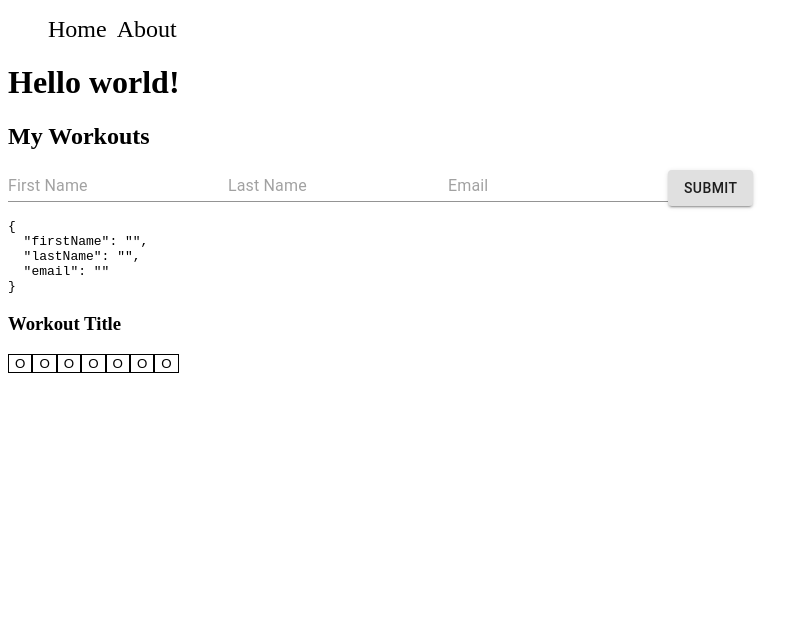
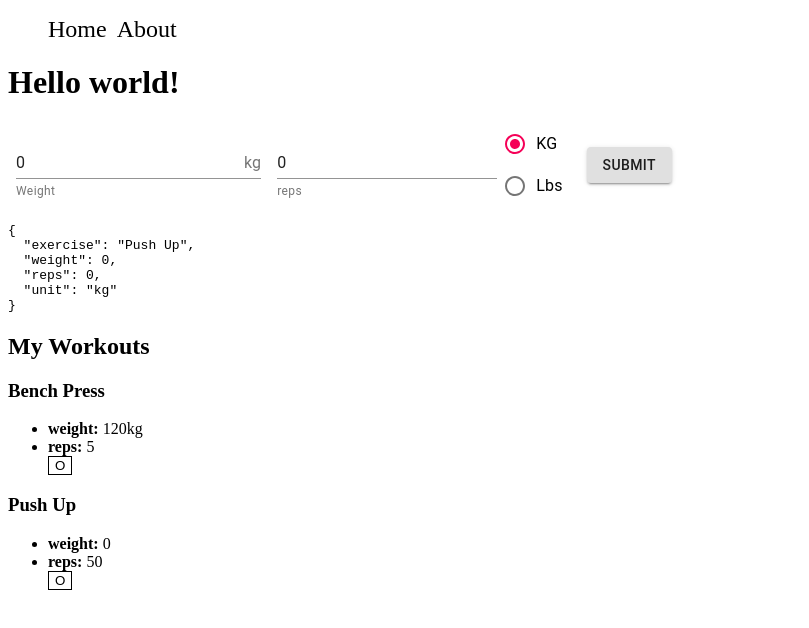
Before and after one commit to thepedroferrari/themoviedb, a Next.js app: page / in a window 1280 px wide. Shown: the top 628 px of the page, without its empty margins (0-809 px from the left). Built offline with nearby package versions, Linux system fonts and the light colour scheme; no server answers.

Commit message:
Material Form

```diff
--- a/components/Workout.tsx
+++ b/components/Workout.tsx
@@ -1,20 +1,24 @@
 import WorkoutButton from './WorkoutButton';
+import { Workout } from '../components/WorkoutList'
 
-const Workout = () => {
+const WorkoutItem = ({ workout }: { workout: Workout }) => {
   return (
     <article>
-      <h3>Workout Title</h3>
-      <div>
+      <h3>{workout.exercise}</h3>
+      <ul>
+        <li>
+          <strong>weight: </strong> {workout.weight}{workout.unit && workout.unit}
+        </li>
+
+        <li>
+          <strong>reps: </strong> {workout.reps}
+        </li>
+
+
         <WorkoutButton />
-        <WorkoutButton />
-        <WorkoutButton />
-        <WorkoutButton />
-        <WorkoutButton />
-        <WorkoutButton />
-        <WorkoutButton />
-      </div>
+      </ul>
     </article>
   )
 };
 
-export default Workout;
+export default WorkoutItem;
--- a/components/WorkoutForm.tsx
+++ b/components/WorkoutForm.tsx
@@ -1,47 +1,94 @@
-import { Button, TextField } from '@material-ui/core';
+import React from 'react';
+import clsx from 'clsx';
+import { makeStyles, Theme, createStyles } from '@material-ui/core/styles';
+import Input from '@material-ui/core/Input';
+import InputAdornment from '@material-ui/core/InputAdornment';
+import FormHelperText from '@material-ui/core/FormHelperText';
+import FormControl from '@material-ui/core/FormControl';
+import Radio from '@material-ui/core/Radio';
+import RadioGroup from '@material-ui/core/RadioGroup';
+import { Button } from '@material-ui/core';
 import { Form, Formik } from 'formik';
+import FormControlLabel from '@material-ui/core/FormControlLabel';
 
-interface Values {
-  firstName: string;
-  lastName: string;
-  email: string;
+import { Workout } from '../components/WorkoutList'
+
+const useStyles = makeStyles((theme: Theme) =>
+  createStyles({
+    margin: {
+      margin: theme.spacing(1),
+    },
+    withoutLabel: {
+      marginTop: theme.spacing(3),
     }
+  }),
+);
+
 
 interface Props {
-  onSubmit: (values: Values) => void;
+  onSubmit: (values: Workout) => void;
 }
 
 const WorkoutForm: React.FC<Props> = ({ onSubmit }) => {
+  const classes = useStyles();
+
+  const initialValues: Workout = {
+    exercise: 'Push Up',
+    weight: 0,
+    reps: 0,
+    unit: 'kg'
+  }
+
   return (
       <Formik
-      initialValues={{ firstName: '', lastName: '', email: '' }}
+        initialValues={initialValues}
         onSubmit={(values) => {
           onSubmit(values)
         }}
       >{({ values, handleChange, handleBlur }) => (
         <Form>
-          <TextField
-            placeholder="First Name"
-            name="firstName"
-            value={values.firstName}
-            onChange={handleChange}
+
+          <FormControl className={clsx(classes.margin, classes.withoutLabel)}>
+            <Input
+              id="standard-adornment-weight"
+              value={values.weight}
+              type='number'
               onBlur={handleBlur}
+              onChange={handleChange('weight')}
+              endAdornment={<InputAdornment position="end">{values.unit}</InputAdornment>}
+              aria-describedby="standard-weight-helper-text"
+              inputProps={{
+                'aria-label': 'weight',
+              }}
             />
-          <TextField
-            placeholder="Last Name"
-            name="lastName"
-            value={values.lastName}
-            onChange={handleChange}
+            <FormHelperText id="standard-weight-helper-text">Weight</FormHelperText>
+          </FormControl>
+
+          <FormControl className={clsx(classes.margin, classes.withoutLabel)}>
+            <Input
+              id="standard-adornment-reps"
+              value={values.reps}
+              type='number'
               onBlur={handleBlur}
+              onChange={handleChange('reps')}
+              aria-describedby="standard-reps-helper-text"
+              inputProps={{
+                'aria-label': 'reps',
+              }}
             />
-          <TextField
-            placeholder="Email"
-            name="email"
-            value={values.email}
-            onChange={handleChange}
-            onBlur={handleBlur}
-          />
+            <FormHelperText id="standard-reps-helper-text">reps</FormHelperText>
+          </FormControl>
+
+
+          <FormControl component="fieldset" >
+            <RadioGroup aria-label="unit" name="unit" value={values.unit} onChange={handleChange}>
+              <FormControlLabel value="kg" control={<Radio />} label="KG" />
+              <FormControlLabel value="lbs" control={<Radio />} label="Lbs" />
+            </RadioGroup>
+          </FormControl>
+          <FormControl className={clsx(classes.margin, classes.withoutLabel)}>
             <Button variant="contained" type="submit">Submit</Button>
+          </FormControl>
           <pre>{JSON.stringify(values, null, 2)}</pre>
         </Form>
       )}
--- a/components/WorkoutList.tsx
+++ b/components/WorkoutList.tsx
@@ -1,19 +1,23 @@
 import React from 'react'
-import Workout from './Workout';
+import WorkoutItem from './Workout';
 
-import WorkoutForm from './WorkoutForm';
+type Exercises = 'Bench Press' | 'Push Up' | 'Sit Up'
+export type Workout = {
+  exercise: Exercises;
+  reps: number;
+  weight: number;
+  unit?: 'kg' | 'lbs';
+}
 
 interface Props {
-  workouts: (string | number)[][];
+  workouts: Workout[];
 }
 const WorkoutList = ({workouts}: Props) => {
   return (
     <section>
       <h2>My Workouts</h2>
-      <WorkoutForm onSubmit={({ email, firstName, lastName }) => {
-        console.log(email, firstName, lastName)
-      }} />
-      <Workout />
+      {workouts.map((workout, i) => <WorkoutItem key={`${workout.exercise}-${i}`} workout={workout}/>)}
+
     </section>
   )
 }
--- a/pages/index.tsx
+++ b/pages/index.tsx
@@ -3,7 +3,8 @@ import { useQuery } from '@apollo/react-hooks';
 import gql from 'graphql-tag';
 
 import Layout from '../components/Layout';
-import WorkoutList from '../components/WorkoutList'
+import WorkoutForm from '../components/WorkoutForm'
+import WorkoutList, { Workout } from '../components/WorkoutList'
 import { withApollo } from '../lib/apollo';
 
 const HOME_QUERY = gql`
@@ -14,7 +15,20 @@ const HOME_QUERY = gql`
 
 const Home = () => {
   const { data, loading, error } = useQuery(HOME_QUERY);
-  const [workouts, setWorkouts] = useState([['Bench Press', 5, 120], ['Sit Up', 25, 60]]);
+  const [workouts, setWorkouts] = useState <Workout[]>([
+    {
+      exercise: 'Bench Press',
+      reps: 5,
+      weight: 120,
+      unit: 'kg'
+    },
+    {
+      exercise: 'Push Up',
+      reps: 50,
+      weight: 0
+    }
+  ]);
+
 
   if (loading) return <div>Loading...</div>
 
@@ -23,6 +37,9 @@ const Home = () => {
   return (
     <Layout>
       <h1>Hello world!</h1>
+      <WorkoutForm onSubmit={({ weight }) => {
+        console.log(weight)
+      }} />
       <WorkoutList workouts={workouts} />
     </Layout>
   )
```
Lines whose indentation alone changed are shown as unchanged.
